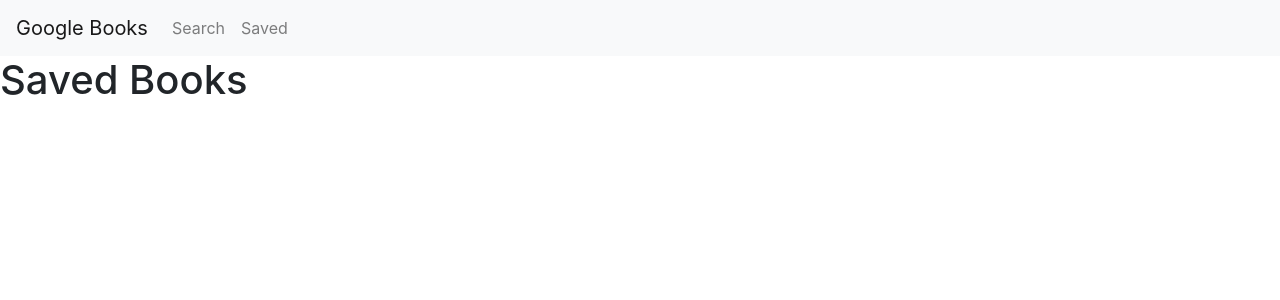
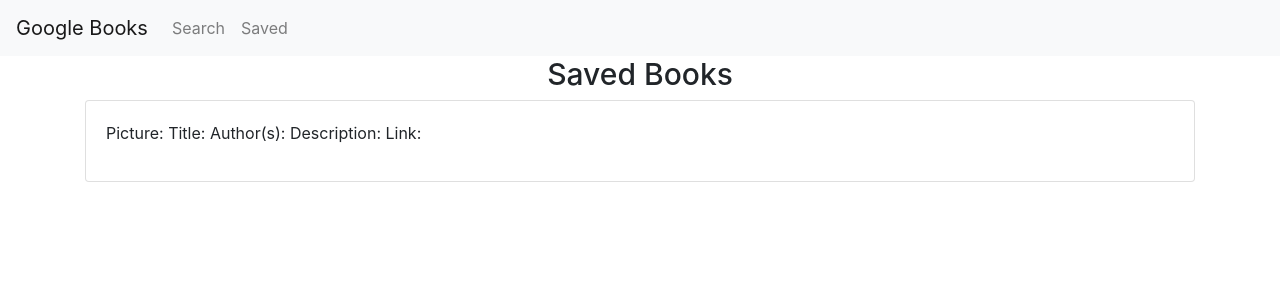
Before and after one commit to jenniferdaeumler/gt-mern-google-booksearch-app, a React (Create React App) app in the folder client/: page /saved in a window 1280 px wide. Shown: the top 300 px of the page. Built offline with nearby package versions, Linux system fonts and the light colour scheme; no server answers.

Commit message:
Saved books card created. Hard coded now

```diff
--- a/client/src/containers/Saved/Saved.css
+++ b/client/src/containers/Saved/Saved.css
@@ -0,0 +1,4 @@
+#savedBooksText{
+    font-size: 30px;
+    text-align: center;
+}
--- a/client/src/containers/Saved/Saved.jsx
+++ b/client/src/containers/Saved/Saved.jsx
@@ -1,13 +1,31 @@
-import React, { Component } from 'react';
+import React, { Component } from "react";
+import "./Saved.css";
 
 class Saved extends Component {
-    render() {
-        return (
-            <div>
-                <h1>Saved Books</h1>
+  render() {
+    return (
+      <div>
+        <div className="container">
+          <div className="row">
+            <div className="col-12">
+              <h1 id="savedBooksText">Saved Books</h1>
+              <div className="card">
+                <div className="card-body">
+                  <p>
+                    Picture:
+                    Title:
+                    Author(s):
+                    Description:
+                    Link:
+                  </p>
+                </div>
+              </div>
             </div>
-        );
-    }
+          </div>
+        </div>
+      </div>
+    );
+  }
 }
 
 export default Saved;
```
